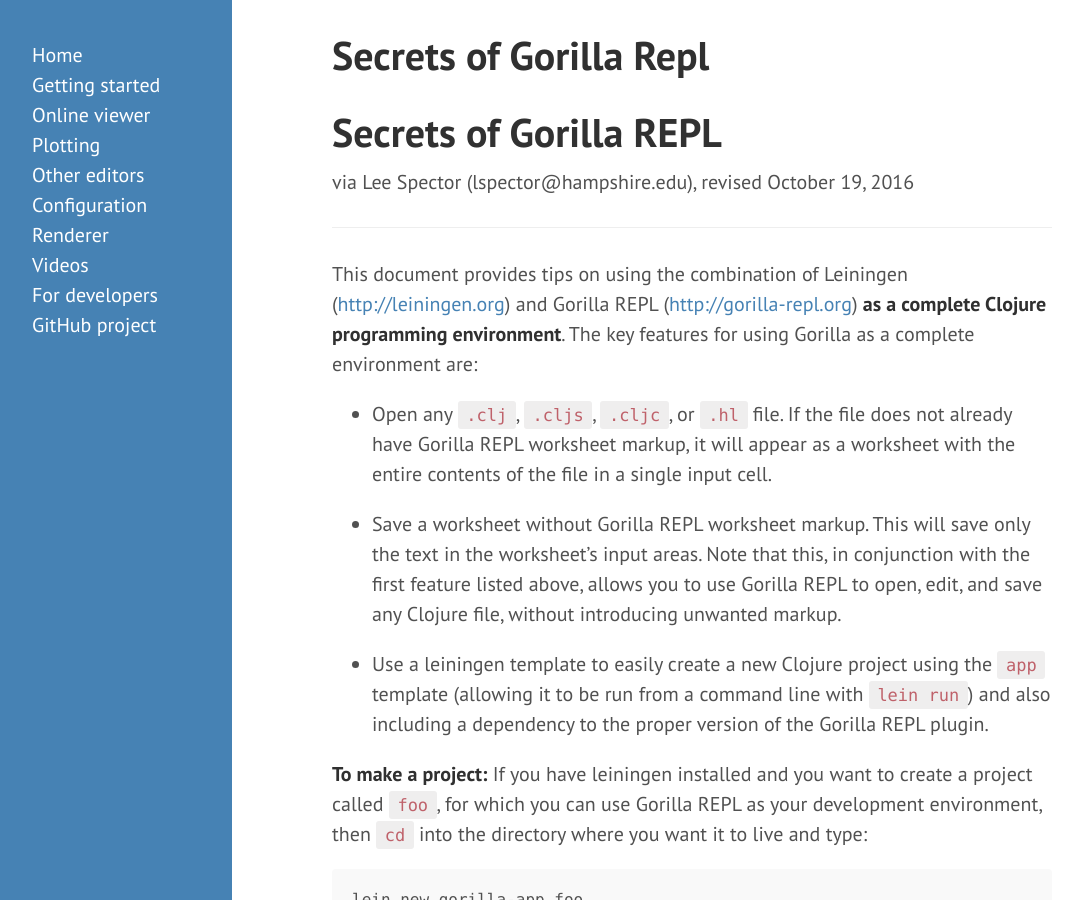
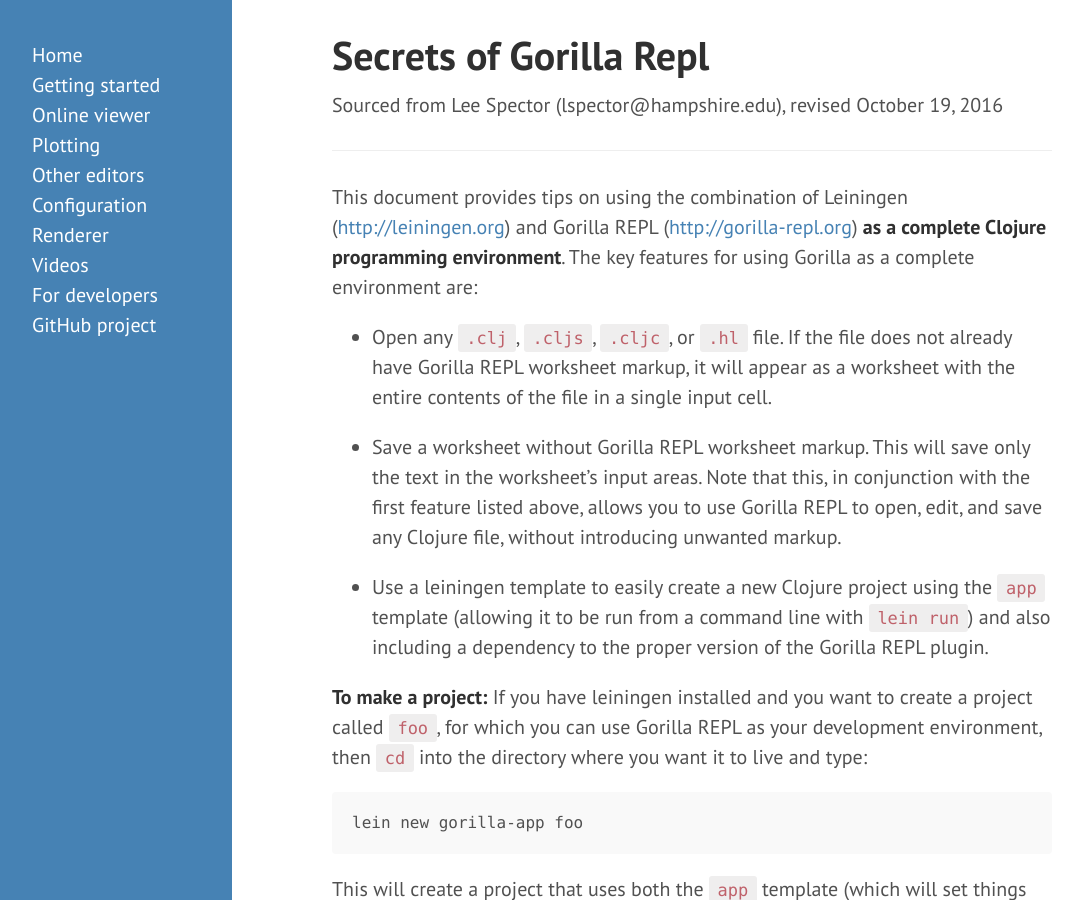
Before and after one commit to JonyEpsilon/gorilla-repl.org, a Jekyll site: the page built from secrets.md, in a window 1280 px wide and 900 px high. Shown: the whole window, without its empty margins (8-1091 px from the left). Built offline with Jekyll 4.4.1, drawn with Linux system fonts in a browser that asks for light colours; Markdown is read by kramdown in place of the engine named in the settings; comment, search, counter and statistics services are not loaded.

Commit message:
remove extraneous secrets header

```diff
--- a/secrets.md
+++ b/secrets.md
@@ -3,9 +3,7 @@ layout: page
 title: Secrets of Gorilla Repl
 ---
 
-Secrets of Gorilla REPL
-=======================
-via Lee Spector (lspector@hampshire.edu), revised October 19, 2016
+Sourced from Lee Spector (lspector@hampshire.edu), revised October 19, 2016
 
 ----
 This document provides tips on using the combination of Leiningen (<http://leiningen.org>) and Gorilla REPL (<http://gorilla-repl.org>) **as a complete Clojure programming environment**. The key features for using Gorilla as a complete environment are:
```
